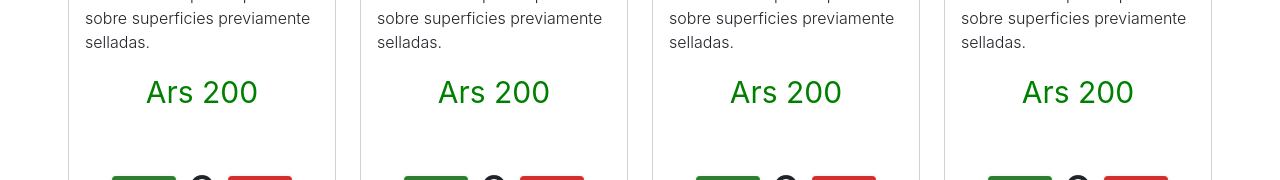
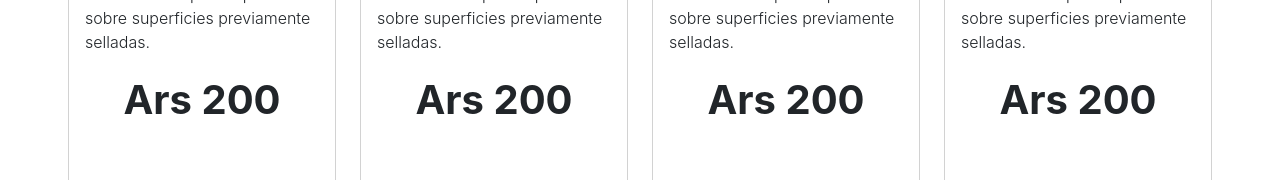
Before and after one commit to cejas89/ArtisticaTrasluz-Cejas, a React (Create React App) app: page / in a window 1280 px wide. Shown: the part 722-902 px from the top of the page. Built offline with nearby package versions, Linux system fonts and the light colour scheme.

Commit message:
modifique el estilo, y estoy creando rutas, tambien cree el item detail

```diff
--- a/src/App.js
+++ b/src/App.js
@@ -1,10 +1,8 @@
 import React from "react";
-
 import NavBar from "./components/NavBar";
-
 import { ItemList } from "./components/ItemList/ItemList";
 import { ItemDetailContainer } from "./components/ItemList/ItemDetailContainer";
-import { Prueba } from "./components/Prueba";
+
 
 
 export default function App () {
--- a/src/components/ItemList/Item.jsx
+++ b/src/components/ItemList/Item.jsx
@@ -1,24 +1,29 @@
 import React from 'react'
 import ItemCount from './ItemCount'
-import "./ItemListContainer.css";
 
 export const Item = ({data}) => {
-const {id, name, color, tittle , price} = data;
-
+    const {id, tittle , description, price} = data;
+    console.log(data)
   return (
-    <>
 
 
-    <div className='itemListContainer mt-10'>
-      <img className='itemImg' src="https://picsum.photos/200/300" alt="" />
-      <h1 className='itemTittle'>{name}</h1>
-      <h2 className='itemSubtittle'>{tittle}</h2>
-      <p>Codigo: {id}</p>
-      <p>Color: {color}</p>
-      <p className='itemPrice'>Ars {price} </p>
+  <div className="col">
+    <div className="card h-100">
+      <img src="https://picsum.photos/100/100" className="card-img-top w-50 m-auto mt-1" alt="..."/>
+      <div className="card-body">
+        <h5 className="card-title text-center">{tittle}</h5>
+        <p><strong>Codigo: </strong>{id}</p>
+        <p className="card-text fw-light fs-6">{description}</p>
+        <p className='itemPrice fw-bold fs-1 text-center'>Ars {price} </p>
+      </div>
+
       <ItemCount stock= {5} initial ={0}/>
+      <div className="card-footer">
+      <small className="text-muted">Last updated 3 mins ago</small>
+      </div>
     </div>
+  </div>
 
-  </>
+
   )
 }
--- a/src/components/ItemList/ItemDetail.jsx
+++ b/src/components/ItemList/ItemDetail.jsx
@@ -2,7 +2,6 @@ import React, { useState, useEffect } from "react";
 import customFetch from "../../utils/customFetch";
 import { CircularProgress } from "@mui/material";
 import "./ItemDetail.css"
-import ItemCount from "./ItemCount";
 
 
 
@@ -39,13 +38,13 @@ export const ItemDetail = () => {
   </div>
   <div className="carousel-inner">
     <div className="carousel-item active">
-      <img src="https://picsum.photos/50/50" className="d-block w-100" alt="..."/>
+      <img src="https://picsum.photos/200/200" className="d-block w-100" alt="..."/>
     </div>
     <div className="carousel-item">
-      <img src="https://picsum.photos/50/50" className="d-block w-100" alt="..."/>
+      <img src="https://picsum.photos/200/200" className="d-block w-100" alt="..."/>
     </div>
     <div className="carousel-item">
-      <img src="https://picsum.photos/50/50" className="d-block w-100" alt="..."/>
+      <img src="https://picsum.photos/200/200" className="d-block w-100" alt="..."/>
     </div>
   </div>
   <button className="carousel-control-prev" type="button" data-bs-target="#carouselExampleIndicators" data-bs-slide="prev">
--- a/src/components/ItemList/ItemList.jsx
+++ b/src/components/ItemList/ItemList.jsx
@@ -1,8 +1,7 @@
 import React, { useState, useEffect } from 'react'
 import customFetch from '../../utils/customFetch'
+import { CircularProgress } from '@mui/material'
 import { Item } from './Item'
-import { CircularProgress } from '@mui/material'
-import { Prueba } from '../Prueba'
 
 
 export const ItemList = () => {
@@ -28,7 +27,7 @@ export const ItemList = () => {
 
         <div className="row row-cols-3 row-cols-md-4 g-4 m-2 p-5">
         {data.map(p => (
-            <Prueba key={p.id} data = {p} />
+            <Item key={p.id} data = {p} />
         ))}
         </div>
     }
--- a/src/components/Prueba.jsx
+++ /dev/null
@@ -1,29 +0,0 @@
-import React from 'react'
-import ItemCount from './ItemList/ItemCount'
-
-export const Prueba = ({data}) => {
-    const {id, tittle , description, price} = data;
-    console.log(data)
-  return (
-
-
-  <div className="col">
-    <div className="card h-100">
-      <img src="https://picsum.photos/100/100" className="card-img-top w-50 m-auto mt-1" alt="..."/>
-      <div className="card-body">
-        <h5 className="card-title text-center">{tittle}</h5>
-        <p><strong>Codigo: </strong>{id}</p>
-        <p className="card-text fw-light fs-6">{description}</p>
-        <p className='itemPrice'>Ars {price} </p>
-      </div>
-
-      <ItemCount stock= {5} initial ={0}/>
-      <div className="card-footer">
-      <small className="text-muted">Last updated 3 mins ago</small>
-      </div>
-    </div>
-  </div>
-
-
-  )
-}
```
